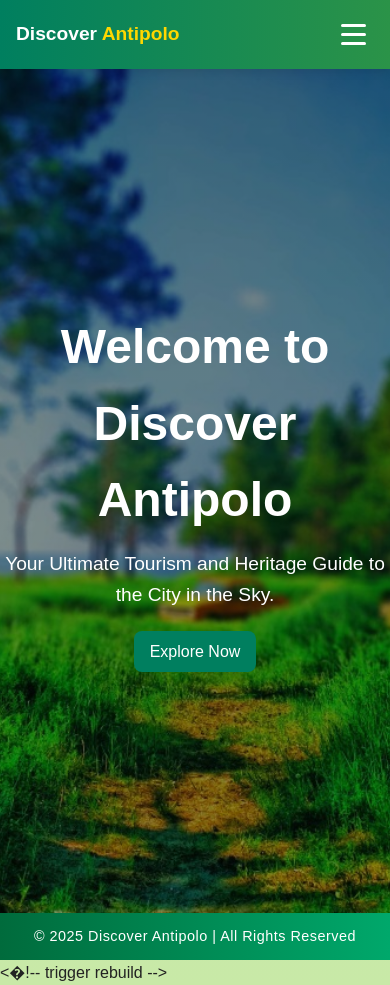
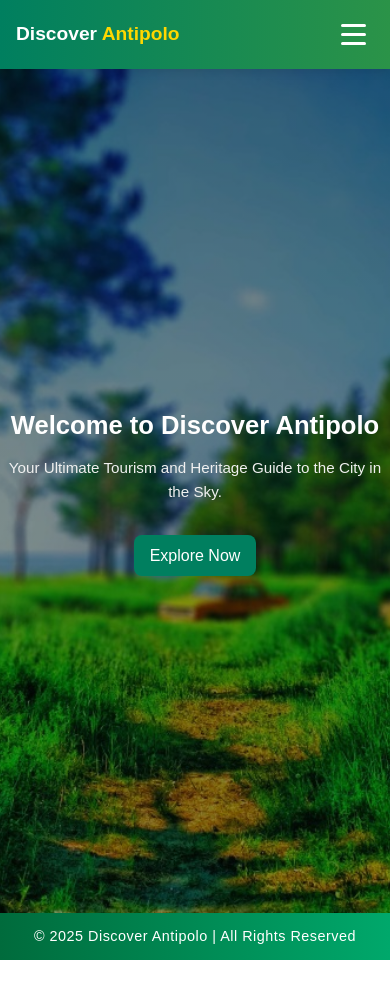
Before and after one commit to alexanicholereoyo27-star/Discover-Antipolo, a plain HTML site: page index.html in a window 390 px wide. After the commit the page ends 960 px from the top, so only its background shows below. Drawn offline with Linux system fonts and the light colour scheme.

Commit message:
Updated index.html hero section font size and fixed stray comment

```diff
--- a/css/style.css
+++ b/css/style.css
@@ -99,14 +99,18 @@ body {
 }
 
 .hero-content h1 {
-  font-size: 3em;
-  animation: slideDown 1.2s ease-in-out;
+  font-size: 2.0em;      /* smaller for desktop */
+  font-weight: 700;
+  color: white;
+  text-align: center;
 }
 
 .hero-content p {
-  margin-top: 10px;
-  font-size: 1.2em;
-  animation: fadeIn 2s ease-in-out;
+  font-size: 1.0em;      /* smaller subtext */
+  color: #f0f0f0;
+  text-align: center;
+  max-width: 600px;
+  margin: 10px auto;
 }
 
 .btn {
@@ -2319,3 +2323,11 @@ body {
     font-size: 0.9rem;
   }
 }
+@media (max-width: 768px) {
+  .hero-content h1 {
+    font-size: 1.6em;
+  }
+  .hero-content p {
+    font-size: 0.95em;
+  }
+}
```
Also changed, not shown: index.html (+1 -3 lines).
